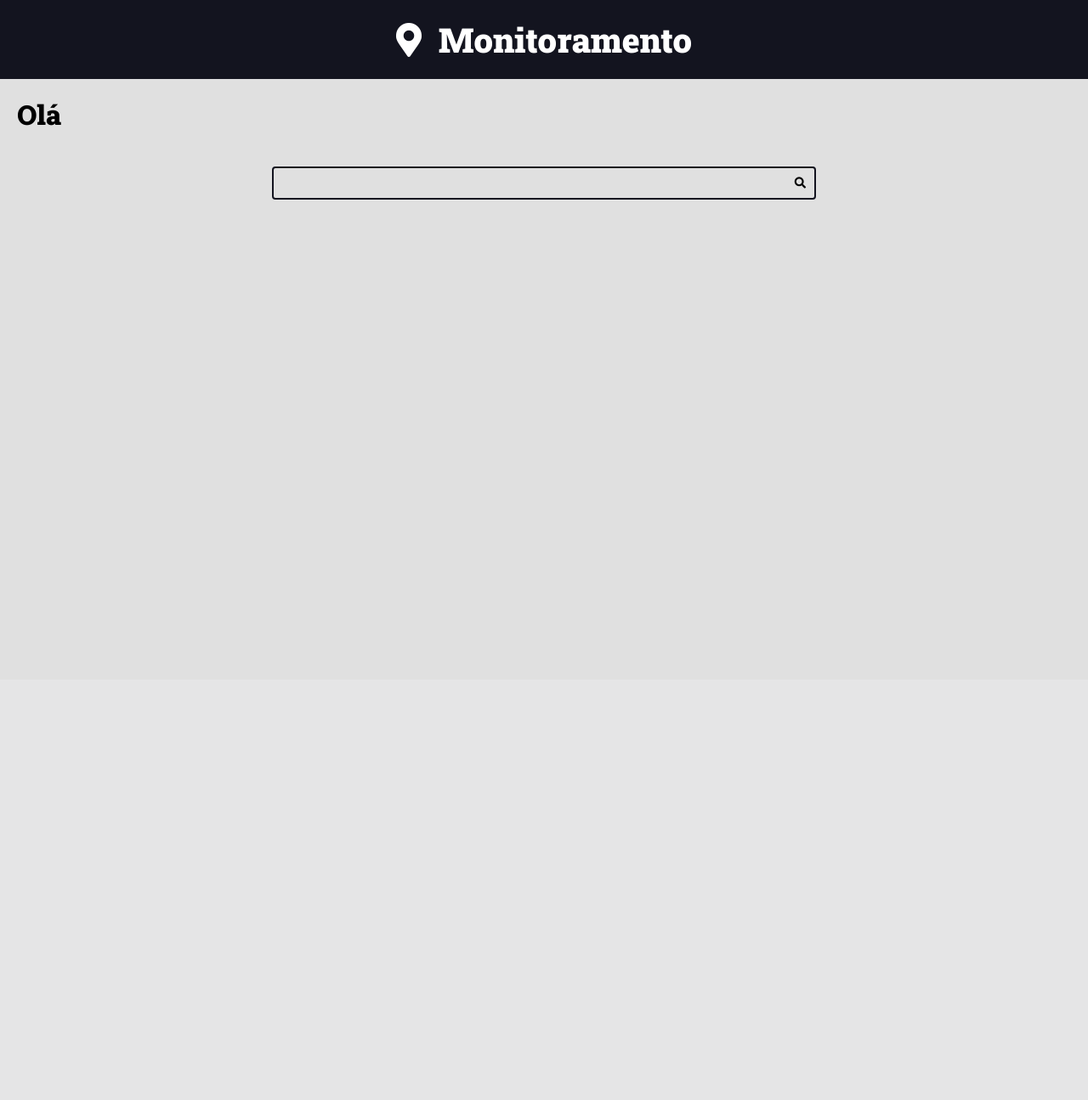
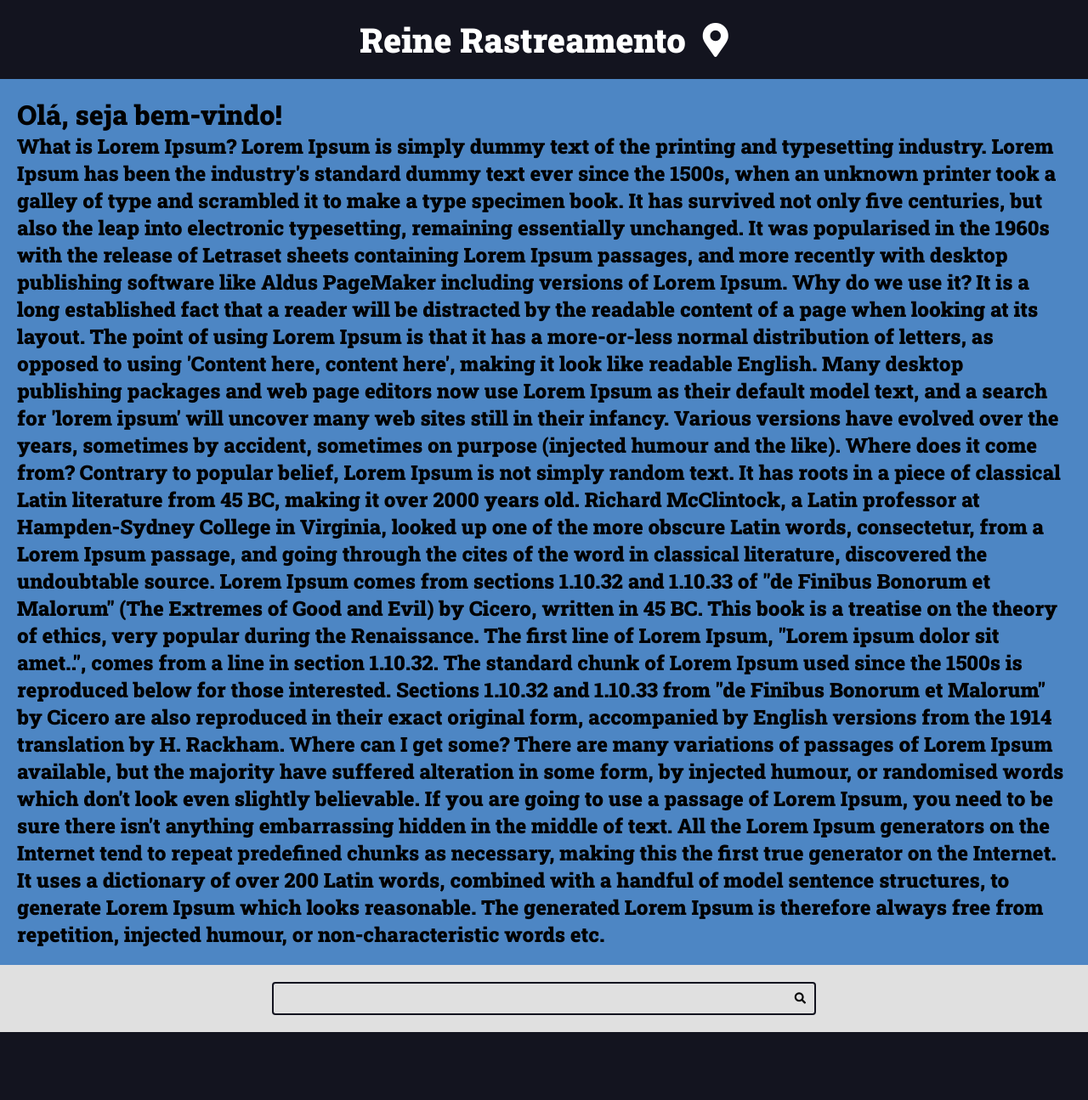
Before and after one commit to joaaovitorrodrigues/trackerreine, a Django app: page / in a window 1280 px wide. Shown: the whole page at 85% size. Before the commit the page ends 235 px from the top, so only its background shows below. Run offline with Django 4.2, Linux system fonts and the light colour scheme.

Commit message:
alterações de ajustes/criação do footer

```diff
--- a/monitoramento/templates/monitoramento/pages/monitoramento.html
+++ b/monitoramento/templates/monitoramento/pages/monitoramento.html
@@ -8,7 +8,22 @@
 
     <div class="maps-container">
         <div class="container">
-            <h1>Olá</h1>
+            <h1>Olá, seja bem-vindo!</h1>
+
+            <h2>What is Lorem Ipsum?
+                Lorem Ipsum is simply dummy text of the printing and typesetting industry. Lorem Ipsum has been the industry's standard dummy text ever since the 1500s, when an unknown printer took a galley of type and scrambled it to make a type specimen book. It has survived not only five centuries, but also the leap into electronic typesetting, remaining essentially unchanged. It was popularised in the 1960s with the release of Letraset sheets containing Lorem Ipsum passages, and more recently with desktop publishing software like Aldus PageMaker including versions of Lorem Ipsum.
+
+                Why do we use it?
+                It is a long established fact that a reader will be distracted by the readable content of a page when looking at its layout. The point of using Lorem Ipsum is that it has a more-or-less normal distribution of letters, as opposed to using 'Content here, content here', making it look like readable English. Many desktop publishing packages and web page editors now use Lorem Ipsum as their default model text, and a search for 'lorem ipsum' will uncover many web sites still in their infancy. Various versions have evolved over the years, sometimes by accident, sometimes on purpose (injected humour and the like).
+
+
+                Where does it come from?
+                Contrary to popular belief, Lorem Ipsum is not simply random text. It has roots in a piece of classical Latin literature from 45 BC, making it over 2000 years old. Richard McClintock, a Latin professor at Hampden-Sydney College in Virginia, looked up one of the more obscure Latin words, consectetur, from a Lorem Ipsum passage, and going through the cites of the word in classical literature, discovered the undoubtable source. Lorem Ipsum comes from sections 1.10.32 and 1.10.33 of "de Finibus Bonorum et Malorum" (The Extremes of Good and Evil) by Cicero, written in 45 BC. This book is a treatise on the theory of ethics, very popular during the Renaissance. The first line of Lorem Ipsum, "Lorem ipsum dolor sit amet..", comes from a line in section 1.10.32.
+
+                The standard chunk of Lorem Ipsum used since the 1500s is reproduced below for those interested. Sections 1.10.32 and 1.10.33 from "de Finibus Bonorum et Malorum" by Cicero are also reproduced in their exact original form, accompanied by English versions from the 1914 translation by H. Rackham.
+
+                Where can I get some?
+                There are many variations of passages of Lorem Ipsum available, but the majority have suffered alteration in some form, by injected humour, or randomised words which don't look even slightly believable. If you are going to use a passage of Lorem Ipsum, you need to be sure there isn't anything embarrassing hidden in the middle of text. All the Lorem Ipsum generators on the Internet tend to repeat predefined chunks as necessary, making this the first true generator on the Internet. It uses a dictionary of over 200 Latin words, combined with a handful of model sentence structures, to generate Lorem Ipsum which looks reasonable. The generated Lorem Ipsum is therefore always free from repetition, injected humour, or non-characteristic words etc.</h2>
         </div>
     </div>
 
@@ -21,5 +36,16 @@
             </form>
         </div>
     </div>
+
+
+    <div class="grid-container">
+        <div class="columns-container">
+            <div class="line-container">
+
+            </div>
+        </div>
+    </div>
+
+    {% include 'monitoramento/partials/footer.html' %}
 </body>
 </html>
--- /dev/null
+++ b/monitoramento/templates/monitoramento/partials/footer.html
@@ -0,0 +1,9 @@
+<footer class="main-footer">
+    <div class="developer">
+        <a href="" target="_blank"></a>
+    </div>
+
+    <div class="powered">
+        <a href="" target="_blank"></a>
+    </div>
+</footer>
--- a/monitoramento/templates/monitoramento/partials/head.html
+++ b/monitoramento/templates/monitoramento/partials/head.html
@@ -83,12 +83,16 @@
             font-family: var(--font-headings);
         }
 
+
         .container {
             max-width: 144rem;
             margin: 0 auto;
             padding: var(--spacing-gutter-medium)
         }
 
+        .maps-container {
+            background: var(--color-debug-dark);
+        }
         .main-header-container {
             background: var(--color-primary-dark);
         }
@@ -106,7 +110,7 @@
         }
 
         .main-logo-icon {
-            margin-right: 2rem;
+            margin-left: 2rem;
         }
 
         .search-form {
@@ -152,5 +156,29 @@
             color: var(--color-primary);
         }
 
+        .recipe-footer a:hover {
+            filter: brightness(2);
+        }
+
+        .main-footer {
+            display: flex;
+            align-items: center;
+            justify-content: space-between;
+            background: var(--color-primary-dark);
+            color: var(--color-white);
+            padding: var(--spacing-gutter-large);
+
+        }
+
+        .main-footer a {
+            color: var(--color-white);
+            text-decoration: none;
+            transition: all 300ms ease-in-out;
+        }
+
+        .main-footer a:hover {
+            filter: brightness(.8);
+        }
+
     </style>
 </head>
--- a/monitoramento/templates/monitoramento/partials/header.html
+++ b/monitoramento/templates/monitoramento/partials/header.html
@@ -2,8 +2,9 @@
     <div class="main-header container">
         <h1>
             <a class="main-logo" href="/">
+
+                <span class="main-logo-text">Reine Rastreamento</span>
                 <i class="fas fa-map-marker-alt main-logo-icon"></i>
-                <span class="main-logo-text">Monitoramento</span>
             </a>
         </h1>
     </div>
```
